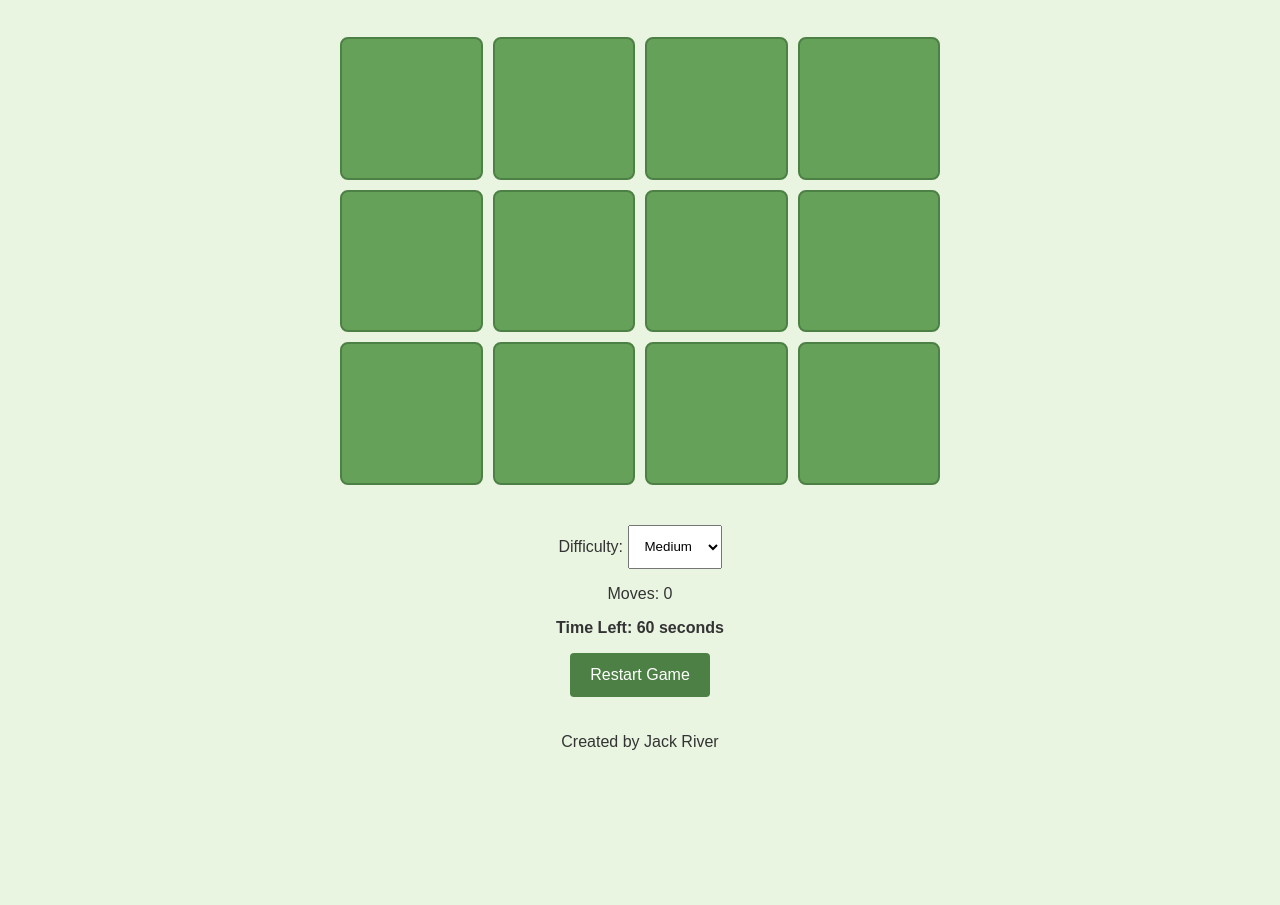
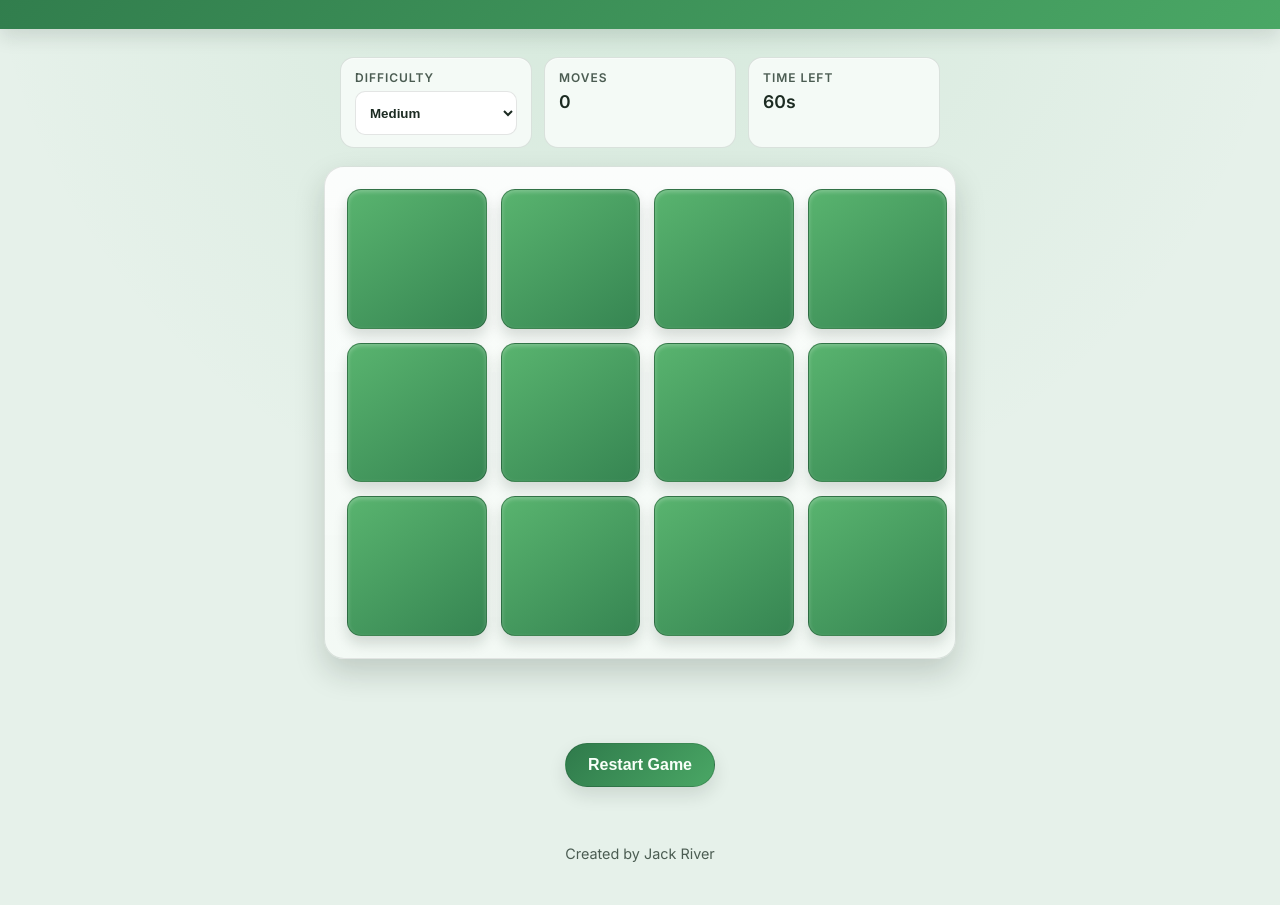
Before and after one commit to bip-river/tree-memory-match-game, a plain HTML site: page index.html in a window 1280 px wide. Shown: the part 123-1028 px from the top of the page. Before the commit the page ends 890 px from the top, so only its background shows below. Drawn offline with Linux system fonts and the light colour scheme.

Commit message:
Refresh UI styling and layout

```diff
--- a/index.html
+++ b/index.html
@@ -4,6 +4,9 @@
   <meta charset="UTF-8">
   <meta name="viewport" content="width=device-width, initial-scale=1.0">
   <title>Tree Memory Match Game</title>
+  <link rel="preconnect" href="https://fonts.googleapis.com">
+  <link rel="preconnect" href="https://fonts.gstatic.com" crossorigin>
+  <link href="https://fonts.googleapis.com/css2?family=Inter:wght@400;500;600;700&display=swap" rel="stylesheet">
   <link rel="stylesheet" href="styles.css">
 </head>
 <body>
@@ -12,21 +15,31 @@
     <p class="header__description">Match all the pairs to complete the game!</p>
   </header>
   <main class="main">
-    <section class="game-board" id="game-board"></section>
-    <div class="scoreboard">
-      <div class="scoreboard__difficulty">
-        <label for="difficulty-select">Difficulty:</label>
-        <select id="difficulty-select">
+    <section class="hud">
+      <div class="hud__item hud__difficulty">
+        <label class="hud__label" for="difficulty-select">Difficulty</label>
+        <select id="difficulty-select" class="hud__select">
           <option value="easy">Easy</option>
           <option value="medium" selected>Medium</option>
           <option value="hard">Hard</option>
         </select>
       </div>
-      <p class="scoreboard__moves">Moves: <span class="scoreboard__move-counter" id="move-counter">0</span></p>
-      <p class="scoreboard__timer">Time Left: <span id="timer">60</span> seconds</p>
-      <p class="scoreboard__status-message" id="status-message"></p>
-      <button class="scoreboard__reset-button" id="reset-button">Restart Game</button>
-    </div>
+      <div class="hud__item">
+        <span class="hud__label">Moves</span>
+        <span class="hud__value" id="move-counter">0</span>
+      </div>
+      <div class="hud__item">
+        <span class="hud__label">Time Left</span>
+        <span class="hud__value"><span id="timer">60</span>s</span>
+      </div>
+    </section>
+    <section class="board-shell">
+      <div class="game-board" id="game-board"></div>
+    </section>
+    <section class="controls">
+      <p class="status-message" id="status-message"></p>
+      <button class="controls__reset-button" id="reset-button">Restart Game</button>
+    </section>
   </main>
   <footer class="footer">
     <p class="footer__credits">Created by Jack River</p>
--- a/styles.css
+++ b/styles.css
@@ -5,28 +5,31 @@
 }
 
 :root {
-    /* Colors */
-    --color-background: #e9f5e1;
-    --color-text: #333;
-    --color-header-bg: #88c070;
-    --color-header-text: #ffffff;
-    --color-card-bg: #66a15a;
-    --color-card-border: #4d8044;
-    --color-card-flipped-bg: #ffffff;
-    --color-card-flipped-text: #4d8044;
-    --color-button-bg: #4d8044;
-    --color-button-hover-bg: #88c070;
-    --color-button-text: #ffffff;
+    /* Theme */
+    --bg: #e6f1ea;
+    --surface: #f4faf6;
+    --surface-elevated: #ffffff;
+    --text: #1c2b22;
+    --muted: #4b5c52;
+    --accent: #4aa765;
+    --accent-2: #2f7a4b;
+    --border: rgba(28, 43, 34, 0.12);
 
-    /* Fonts */
-    --font-family-body: Arial, sans-serif;
+    --radius: 14px;
+    --radius-lg: 20px;
+    --shadow: 0 14px 30px rgba(14, 31, 22, 0.18);
+    --shadow-soft: 0 8px 18px rgba(14, 31, 22, 0.12);
+    --shadow-inset: inset 0 1px 0 rgba(255, 255, 255, 0.5);
+
+    /* Typography */
+    --font-family-body: "Inter", "Segoe UI", system-ui, -apple-system, sans-serif;
     --font-size-base: 16px;
-    --font-size-large: 24px;
+    --font-size-large: 26px;
 
     /* Dimensions */
     --card-size: 100px;
-    --animation-speed: 0.3s;
-    --grid-max-width: 600px;
+    --animation-speed: 0.2s;
+    --grid-max-width: 640px;
 }
 
 body {
@@ -34,39 +37,101 @@ body {
     margin: 0;
     padding: 0;
     text-align: center;
-    background-color: var(--color-background);
-    color: var(--color-text);
+    background-color: var(--bg);
+    background-image: radial-gradient(circle at top, rgba(74, 167, 101, 0.12), transparent 55%);
+    color: var(--text);
     overflow-x: hidden;
 }
 
 .header {
-    padding: 20px;
-    background-color: var(--color-header-bg);
-    color: var(--color-header-text);
+    padding: clamp(16px, 3vw, 32px);
+    background: linear-gradient(135deg, var(--accent-2), var(--accent));
+    color: #f8fff9;
+    box-shadow: var(--shadow-soft);
 }
 
 .header__title {
     margin: 0;
-    font-size: clamp(1.6rem, 2.8vw + 1rem, 2.6rem);
+    font-size: clamp(1.7rem, 2.5vw + 1rem, 2.8rem);
+    letter-spacing: -0.02em;
 }
 
 .header__description {
     margin: 10px 0 0;
-    font-size: clamp(0.95rem, 1.2vw + 0.75rem, 1.2rem);
+    font-size: clamp(0.95rem, 1vw + 0.8rem, 1.2rem);
+    font-weight: 400;
+    opacity: 0.9;
 }
 
 .main {
     display: flex;
     flex-direction: column;
     align-items: center;
-    padding: 20px;
+    padding: clamp(16px, 2.5vw, 28px);
+    gap: 18px;
+}
+
+.hud {
+    display: grid;
+    grid-template-columns: repeat(auto-fit, minmax(140px, 1fr));
+    gap: 12px;
+    width: min(94vw, var(--grid-max-width));
+}
+
+.hud__item {
+    background: var(--surface);
+    border: 1px solid var(--border);
+    border-radius: var(--radius);
+    padding: 12px 14px;
+    text-align: left;
+    box-shadow: var(--shadow-inset);
+}
+
+.hud__label {
+    display: block;
+    font-size: 0.75rem;
+    letter-spacing: 0.08em;
+    text-transform: uppercase;
+    color: var(--muted);
+    font-weight: 600;
+    margin-bottom: 6px;
+}
+
+.hud__value {
+    font-size: 1.1rem;
+    font-weight: 600;
+}
+
+.hud__select {
+    width: 100%;
+    padding: 8px 10px;
+    border-radius: 10px;
+    border: 1px solid var(--border);
+    background: var(--surface-elevated);
+    color: var(--text);
+    font-weight: 600;
+    min-height: 44px;
+}
+
+.hud__select:focus-visible {
+    outline: 3px solid rgba(74, 167, 101, 0.35);
+    outline-offset: 2px;
+}
+
+.board-shell {
+    width: min(94vw, calc(var(--grid-max-width) + 32px));
+    padding: clamp(14px, 2vw, 22px);
+    border-radius: var(--radius-lg);
+    background: linear-gradient(180deg, rgba(255, 255, 255, 0.88), rgba(244, 250, 246, 0.9));
+    border: 1px solid var(--border);
+    box-shadow: var(--shadow);
 }
 
 .game-board {
     display: grid;
-    gap: 10px;
+    gap: clamp(10px, 1.6vw, 14px);
     max-width: var(--grid-max-width);
-    margin: 20px auto;
+    margin: 0 auto;
     grid-template-columns: repeat(auto-fit, minmax(var(--card-size), 1fr));
     width: min(92vw, var(--grid-max-width));
 }
@@ -74,28 +139,47 @@ body {
 .game-board__card {
     width: 100%;
     aspect-ratio: 1 / 1;
-    background-color: var(--color-card-bg);
-    border: 2px solid var(--color-card-border);
-    border-radius: 8px;
+    background: linear-gradient(145deg, #59b46f, #368552);
+    border: 1px solid rgba(22, 53, 34, 0.35);
+    border-radius: var(--radius);
+    box-shadow: inset 0 2px 4px rgba(255, 255, 255, 0.25),
+        0 8px 14px rgba(14, 31, 22, 0.15);
     cursor: pointer;
     display: flex;
     justify-content: center;
     align-items: center;
     font-size: 0;
-    transition: transform var(--animation-speed) ease, background-color var(--animation-speed);
+    transition: transform var(--animation-speed) ease, background-color var(--animation-speed),
+        box-shadow var(--animation-speed) ease;
     user-select: none;
     -webkit-user-select: none;
     -webkit-tap-highlight-color: transparent;
     touch-action: manipulation;
 }
 
+.game-board__card:hover {
+    transform: translateY(-2px);
+    box-shadow: inset 0 2px 6px rgba(255, 255, 255, 0.3),
+        0 10px 18px rgba(14, 31, 22, 0.2);
+}
+
+.game-board__card:active {
+    transform: translateY(1px) scale(0.98);
+}
+
+.game-board__card:focus-visible {
+    outline: 3px solid rgba(74, 167, 101, 0.45);
+    outline-offset: 3px;
+}
+
 .game-board__card--flipped,
 .game-board__card--matched {
-    background-color: var(--color-card-flipped-bg);
+    background: linear-gradient(160deg, #ffffff, #eef6f1);
     font-size: var(--font-size-large);
-    font-weight: bold;
-    color: var(--color-card-flipped-text);
-    transform: scale(1.05);
+    font-weight: 700;
+    color: var(--accent-2);
+    transform: scale(1.02);
+    box-shadow: 0 8px 16px rgba(14, 31, 22, 0.12);
 }
 
 .game-board__card--disabled {
@@ -103,43 +187,68 @@ body {
     cursor: default;
 }
 
-.scoreboard {
-    margin-top: 20px;
+.game-board__card--matched {
+    box-shadow: 0 0 0 2px rgba(74, 167, 101, 0.5), 0 10px 18px rgba(74, 167, 101, 0.25);
 }
 
-.scoreboard__difficulty {
-    margin-bottom: 10px;
+.controls {
+    display: flex;
+    flex-direction: column;
+    align-items: center;
+    gap: 12px;
 }
 
-.scoreboard__difficulty select {
-    padding: 8px 12px;
-    min-height: 44px;
+.status-message {
+    min-height: 1.4em;
+    color: var(--muted);
+    font-weight: 500;
 }
 
-.scoreboard__reset-button {
-    padding: 10px 20px;
+.controls__reset-button {
+    padding: 12px 22px;
     min-height: 44px;
-    background-color: var(--color-button-bg);
-    color: var(--color-button-text);
-    border: none;
-    border-radius: 4px;
+    background: linear-gradient(135deg, var(--accent-2), var(--accent));
+    color: #f8fff9;
+    border: 1px solid rgba(22, 53, 34, 0.2);
+    border-radius: 999px;
     cursor: pointer;
     font-size: var(--font-size-base);
-    transition: background-color var(--animation-speed);
+    font-weight: 600;
+    transition: transform var(--animation-speed), box-shadow var(--animation-speed);
     touch-action: manipulation;
+    box-shadow: var(--shadow-soft);
 }
 
-.scoreboard__reset-button:hover {
-    background-color: var(--color-button-hover-bg);
+.controls__reset-button:hover {
+    transform: translateY(-1px);
+    box-shadow: 0 12px 20px rgba(14, 31, 22, 0.2);
 }
 
-.scoreboard__timer {
-    margin: 10px 0;
-    font-size: var(--font-size-base);
-    font-weight: bold;
+.controls__reset-button:active {
+    transform: translateY(1px);
 }
 
-@media (max-width: 480px) {
+.controls__reset-button:focus-visible {
+    outline: 3px solid rgba(74, 167, 101, 0.45);
+    outline-offset: 3px;
+}
+
+.footer {
+    padding: 16px 12px 28px;
+    color: var(--muted);
+    font-size: 0.9rem;
+}
+
+@media (prefers-reduced-motion: reduce) {
+    * {
+        animation-duration: 0.01ms !important;
+        animation-iteration-count: 1 !important;
+        transition-duration: 0.01ms !important;
+        scroll-behavior: auto !important;
+    }
+}
+
+@media (max-width: 600px) {
     .header {
         padding: 12px 16px;
     }
@@ -152,12 +261,11 @@ body {
         padding: 12px;
     }
 
-    .game-board {
-        margin: 12px auto;
-        gap: 8px;
+    .hud {
+        gap: 10px;
     }
 
-    .scoreboard {
-        margin-top: 16px;
+    .board-shell {
+        padding: 12px;
     }
 }
```
